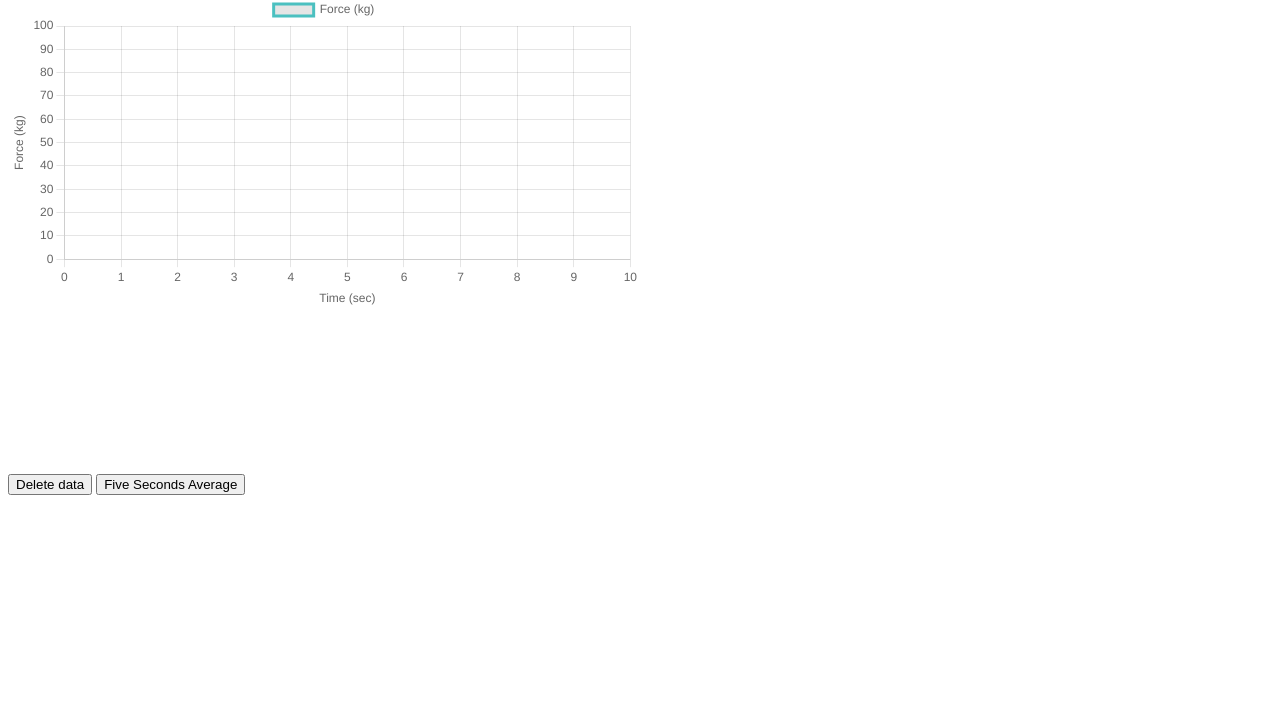
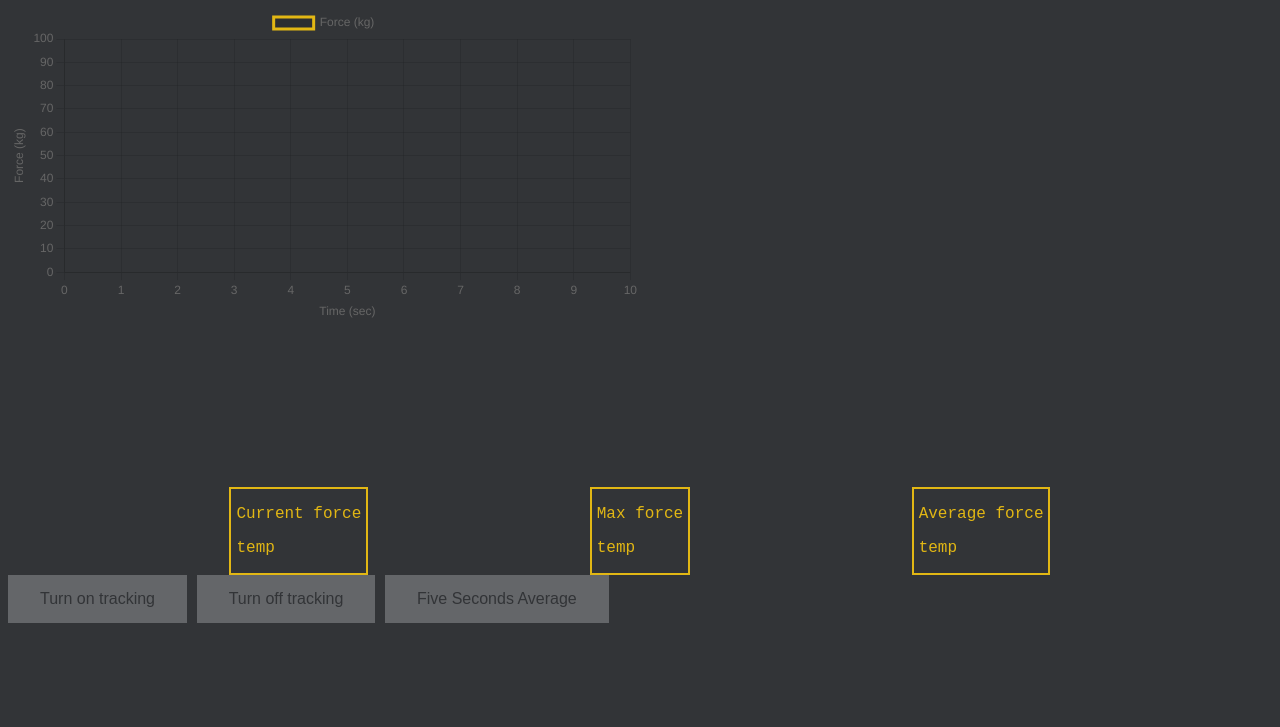
Before and after one commit to m04josefsen/hangboard-force-tracker, a plain HTML site: page hangboard-force-tracker/wwwroot/index.html in a window 1280 px wide. Shown: the part 73-800 px from the top of the page. Drawn offline with nearby package versions, Linux system fonts and the light colour scheme; no server answers.

Commit message:
Add force meters UI and update chart styling

```diff
--- a/hangboard-force-tracker/wwwroot/index.html
+++ b/hangboard-force-tracker/wwwroot/index.html
@@ -11,11 +11,29 @@
 
     </header>
     <main>
-        <h2>Forcetracker</h2>
+        <h1>Forcetracker</h1>
         <div class="chart-container"><canvas id="forceChart"></canvas></div>
 
+        <div class="force-meters">
+            <!--- TODO: border rundt, skal vise den nyeste verduen i tabellen currently-->
+            <div>
+                <p>Current force</p>
+                <p id="currentForce">temp</p>
+            </div>
+            <div>
+                <p>Max force</p>
+                <p id="maxForce">temp</p>
+            </div>
+            <div>
+                <p>Average force</p>
+                <p id="averageForce">temp</p>
+            </div>
+        </div>
+
         <div class="buttons">
-            <button id="deleteData" onclick="deleteData()">Delete data</button>
+            <button id="turnOnTracking" onclick="">Turn on tracking</button>
+            <button id="turnOffTracking" onlick="">Turn off tracking</button>
+
             <button id="fiveSecAvg" onclick="fiveSecAvg()">Five Seconds Average</button>
         </div>
 
--- a/hangboard-force-tracker/wwwroot/script.js
+++ b/hangboard-force-tracker/wwwroot/script.js
@@ -5,7 +5,9 @@ const forceChart = new Chart(ctx, {
         datasets: [{
             label: 'Force (kg)',
             data: [],
-            borderColor: 'rgb(75, 192, 192)',
+            borderColor: '#e2b714',
+            pointBackgroundColor: '#e2b714',
+            pointBorderColor: '#e2b714',
             tension: 0.2,
             parsing: false
         }]
@@ -28,6 +30,10 @@ const forceChart = new Chart(ctx, {
         }
     }
 });
+
+let maxForce = 0;
+let averageforce = 0;
+let currentForce = 0;
 
 // TODO: skal ikke kjøre hele tiden?
 // Kanskje returner Data? så jeg kan sjekke lengden
--- a/hangboard-force-tracker/wwwroot/style.css
+++ b/hangboard-force-tracker/wwwroot/style.css
@@ -1,4 +1,37 @@
+body {
+    background-color: #323437;
+    color: #e2b714;
+    font-family: "Roboto Mono", "Roboto Mono", "Vazirmatn", monospace;
+}
+
 .chart-container {
     height: 30rem;
     width: 50%;
 }
+
+.force-meters {
+    display: flex;
+    flex-direction: row;
+    justify-content: space-evenly;
+}
+
+.force-meters div {
+    border: solid #e2b714 2px;
+    padding-left: 5px;
+    padding-right: 5px;
+}
+
+.buttons button {
+    background-color: #646669;
+    color: #323437;
+    border: none;
+    padding: 15px 32px;
+    text-align: center;
+    text-decoration: none;
+    display: inline-block;
+    font-size: 16px;
+}
+
+.buttons button:hover {
+    color: #e2b714;
+}
```
